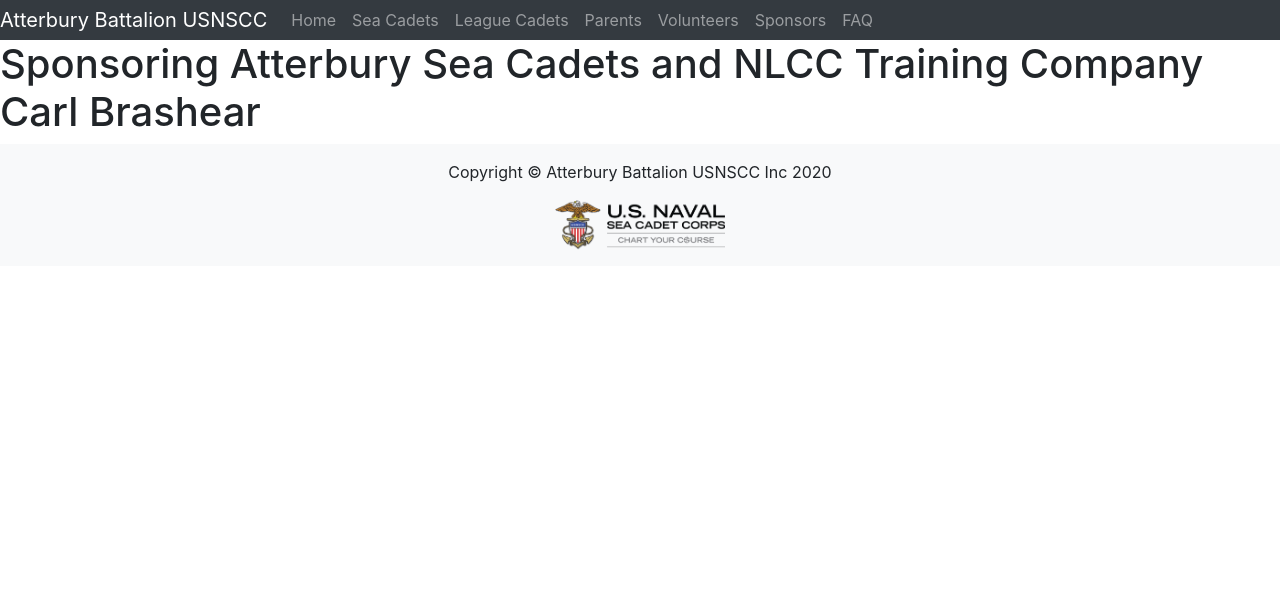
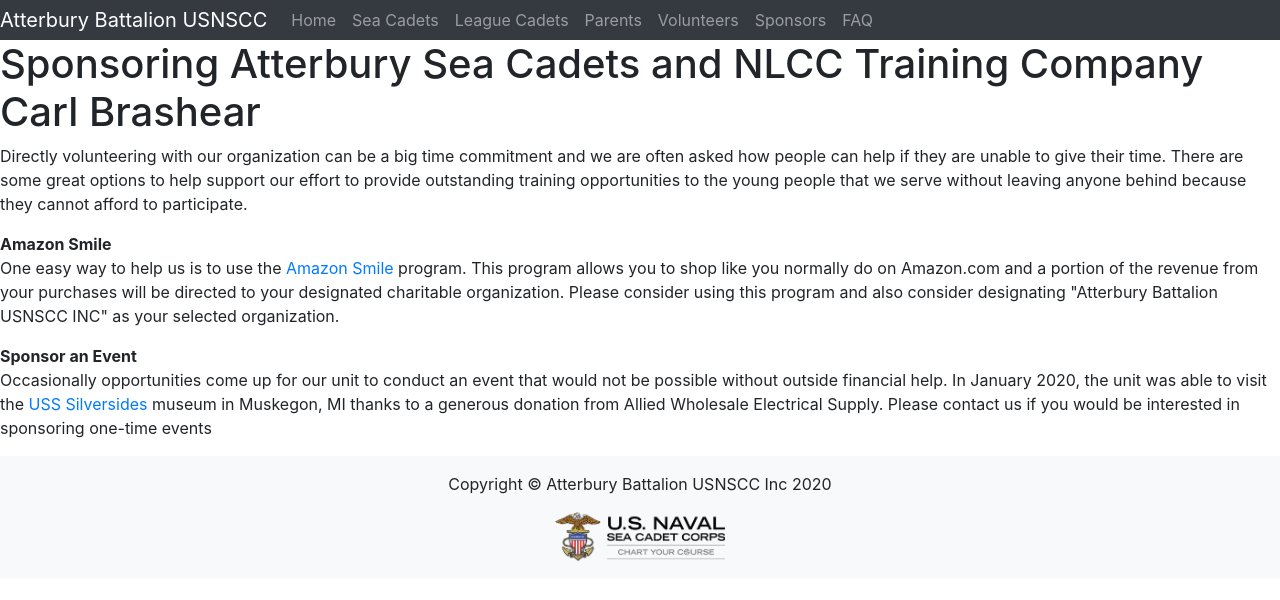
Before and after one commit to kyleburnsdev/atterburyseacadetsorg, a website: page src/sponsors.html in a window 1280 px wide. Drawn offline with nearby package versions, Linux system fonts and the light colour scheme.

Commit message:
initial sponsor text

```diff
--- a/src/sponsors.html
+++ b/src/sponsors.html
@@ -46,6 +46,14 @@
     <!-- END COMMON HEADER -->
     <main id="main" role="main">
       <h1>Sponsoring Atterbury Sea Cadets and NLCC Training Company Carl Brashear</h1>
+      <p>Directly volunteering with our organization can be a big time commitment and we are often asked how people can help if they are unable to give their time. There are some great options to help support our effort to provide outstanding training opportunities to the young people that we serve without leaving anyone behind because they cannot afford to participate.</p>
+      <dl>
+        <dt>Amazon Smile</dt>
+        <dl>One easy way to help us is to use the <a href="https://smile.amazon.com/gp/charity/homepage.html">Amazon Smile</a> program. This program allows you to shop like you normally do on Amazon.com and a portion of the revenue from your purchases will be directed to your designated charitable organization. Please consider using this program and also consider designating "Atterbury Battalion USNSCC INC" as your selected organization.</dl>
+        <dt>Sponsor an Event</dt>
+        <dl>Occasionally opportunities come up for our unit to conduct an event that would not be possible without outside financial help. In January 2020, the unit was able to visit the <a href="https://silversidesmuseum.org">USS Silversides</a> museum in Muskegon, MI thanks to a generous donation from Allied Wholesale Electrical Supply. Please contact us if you would be interested in sponsoring one-time events</dl>
+
+      </dl>
     </main>
     <!-- BEGIN COMMON FOOTER -->
     <footer class="py-3 bg-light">
```
